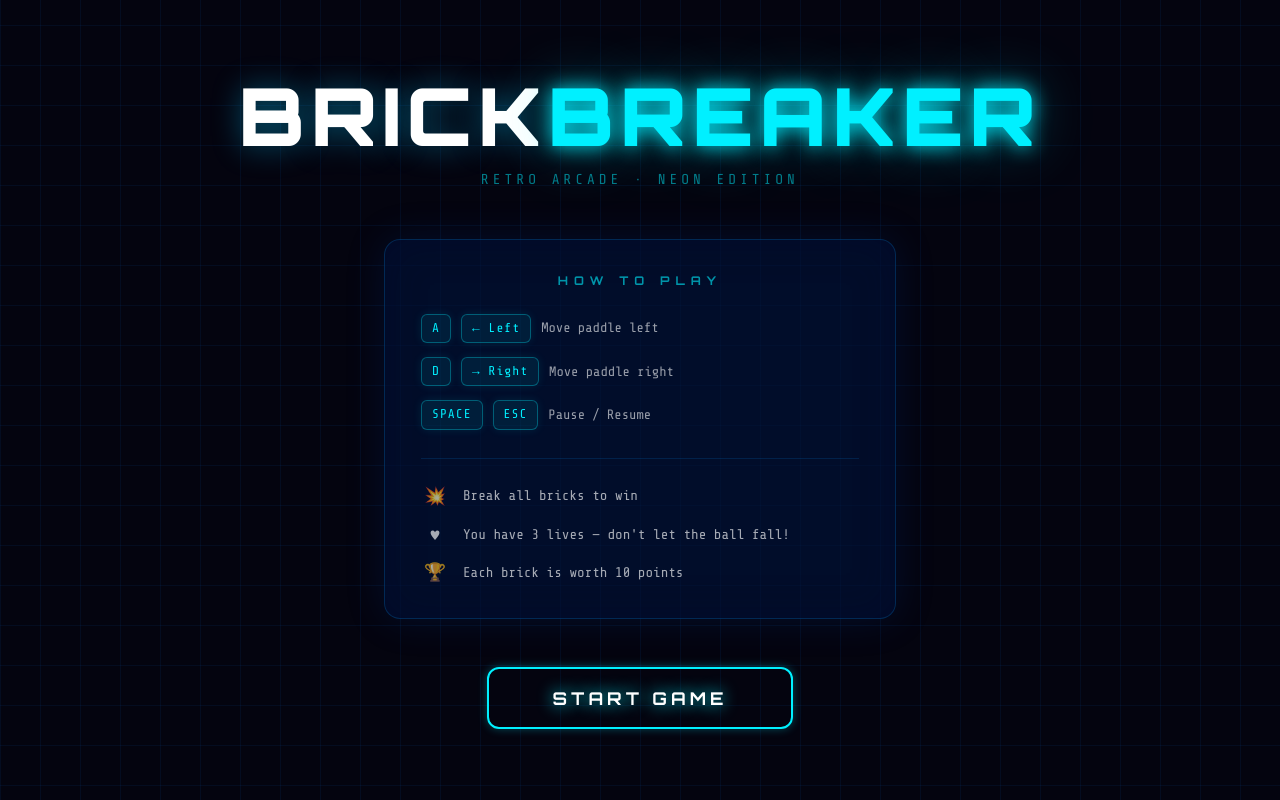
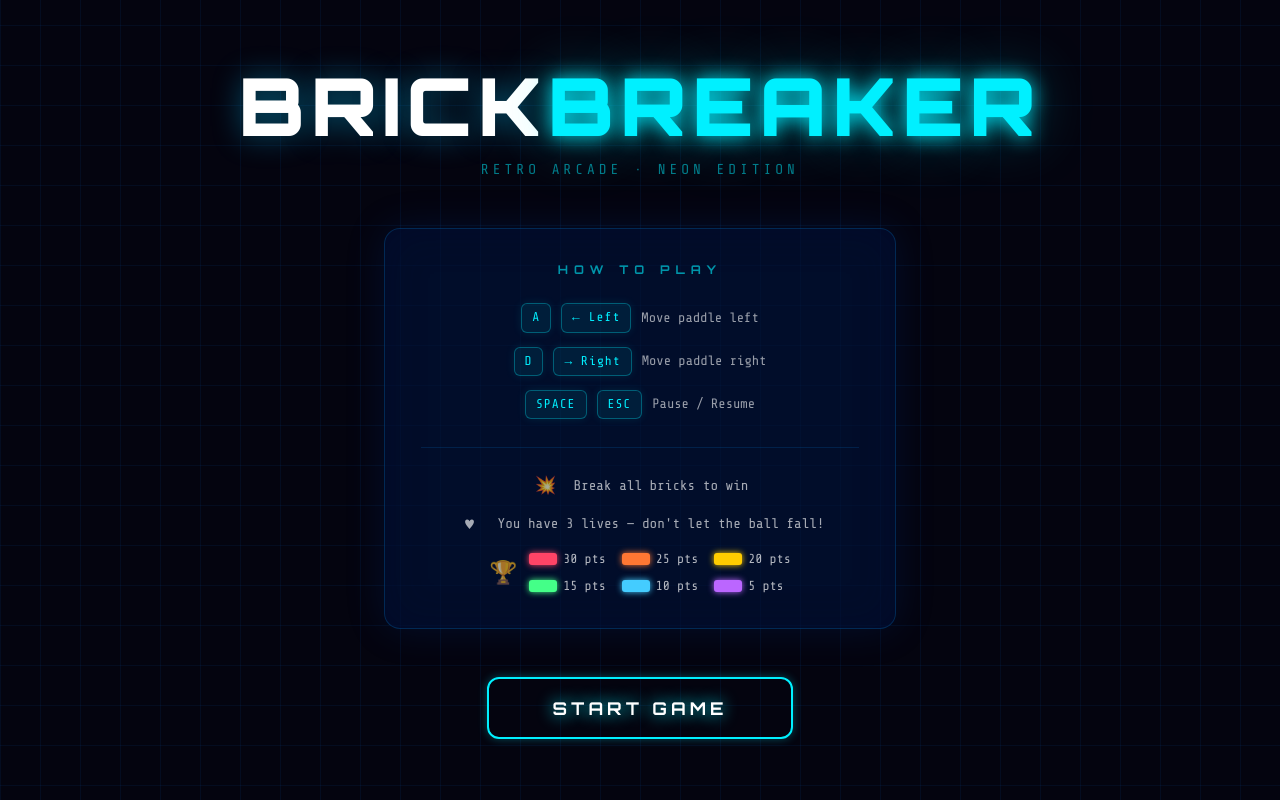
Before and after one commit to banhidiboti/brickbreaker, a Vue app in the folder brick-breaker/: page / in a window 1280 px wide. Built offline with nearby package versions, Linux system fonts and the light colour scheme.

Commit message:
Colors now have different values

```diff
--- a/brick-breaker/src/components/GameCanvas.vue
+++ b/brick-breaker/src/components/GameCanvas.vue
@@ -127,14 +127,18 @@ const drawBall = () => {
   ctx.shadowBlur = 0
 }
 
+// Row 0 = top (red = 30pts) ... Row 5 = bottom (purple = 5pts)
 const BRICK_COLORS = [
-  ['#ff4466', '#cc1133'],
-  ['#ff7733', '#cc4400'],
-  ['#ffcc00', '#cc9900'],
-  ['#44ff88', '#00cc55'],
-  ['#44ccff', '#0099cc'],
-  ['#bb66ff', '#8833cc'],
+  ['#ff4466', '#cc1133'], // row 0 — red    — 30 pts
+  ['#ff7733', '#cc4400'], // row 1 — orange — 25 pts
+  ['#ffcc00', '#cc9900'], // row 2 — yellow — 20 pts
+  ['#44ff88', '#00cc55'], // row 3 — green  — 15 pts
+  ['#44ccff', '#0099cc'], // row 4 — blue   — 10 pts
+  ['#bb66ff', '#8833cc'], // row 5 — purple —  5 pts
 ]
+
+// Points awarded per row index
+const BRICK_POINTS = [30, 25, 20, 15, 10, 5]
 
 const drawBricks = () => {
   for (let c = 0; c < brickColumnCount; c++) {
@@ -210,7 +214,7 @@ const collisionDetection = () => {
       ) {
         ball.value.dy = -ball.value.dy
         b.status = 0
-        score.value += 10
+        score.value += BRICK_POINTS[r] ?? 10 // points based on row color
 
         const remaining = bricks.value.flat().filter(x => x.status === 1).length
         if (remaining === 0) {
--- a/brick-breaker/src/components/WelcomeScreen.css
+++ b/brick-breaker/src/components/WelcomeScreen.css
@@ -1,6 +1,6 @@
 @import url('https://fonts.googleapis.com/css2?family=Orbitron:wght@700;900&family=Share+Tech+Mono&display=swap');
 
-.screen {
+.welcome-screen {
   position: fixed;
   inset: 0;
   background: #04040f;
@@ -11,7 +11,7 @@
   font-family: 'Share Tech Mono', monospace;
 }
 
-.grid {
+.welcome-screen__grid {
   position: absolute;
   inset: 0;
   background-image:
@@ -26,7 +26,7 @@
   to { background-position: 0 40px; }
 }
 
-.content {
+.welcome-screen__content {
   position: relative;
   display: flex;
   flex-direction: column;
@@ -37,11 +37,13 @@
   padding: 0 24px;
 }
 
-.title-block {
+/* ── Title ── */
+
+.welcome-screen__title-block {
   text-align: center;
 }
 
-.title {
+.welcome-screen__title {
   font-family: 'Orbitron', sans-serif;
   font-size: clamp(2.8rem, 8vw, 5rem);
   font-weight: 900;
@@ -51,12 +53,12 @@
   text-shadow: 0 0 30px rgba(0, 200, 255, 0.4);
 }
 
-.accent {
+.welcome-screen__title-accent {
   color: #00f0ff;
   text-shadow: 0 0 20px #00f0ff, 0 0 60px rgba(0, 240, 255, 0.4);
 }
 
-.subtitle {
+.welcome-screen__subtitle {
   color: rgba(0, 240, 255, 0.5);
   font-size: 0.9rem;
   letter-spacing: 4px;
@@ -64,7 +66,9 @@
   text-transform: uppercase;
 }
 
-.how-to-play {
+/* ── How to Play box ── */
+
+.welcome-screen__how-to-play {
   width: 100%;
   background: rgba(0, 20, 60, 0.6);
   border: 1px solid rgba(0, 150, 255, 0.2);
@@ -73,7 +77,7 @@
   box-shadow: 0 0 40px rgba(0, 80, 200, 0.15), inset 0 0 40px rgba(0, 0, 40, 0.3);
 }
 
-.section-title {
+.welcome-screen__section-title {
   font-family: 'Orbitron', sans-serif;
   font-size: 0.75rem;
   letter-spacing: 6px;
@@ -82,7 +86,9 @@
   text-align: center;
 }
 
-.instructions {
+/* ── Controls ── */
+
+.welcome-screen__instructions {
   list-style: none;
   padding: 0;
   margin: 0 0 28px;
@@ -91,14 +97,15 @@
   gap: 14px;
 }
 
-.instructions li {
+.welcome-screen__instructions li {
   display: flex;
   align-items: center;
   gap: 10px;
   flex-wrap: wrap;
+  justify-content: center;
 }
 
-.key {
+.welcome-screen__key {
   display: inline-flex;
   align-items: center;
   justify-content: center;
@@ -113,12 +120,14 @@
   box-shadow: 0 0 10px rgba(0, 240, 255, 0.1);
 }
 
-.desc {
+.welcome-screen__desc {
   color: rgba(255, 255, 255, 0.6);
   font-size: 0.85rem;
 }
 
-.rules {
+/* ── Rules ── */
+
+.welcome-screen__rules {
   border-top: 1px solid rgba(0, 150, 255, 0.15);
   padding-top: 24px;
   display: flex;
@@ -126,22 +135,67 @@
   gap: 12px;
 }
 
-.rule {
+.welcome-screen__rule {
   display: flex;
   align-items: center;
   gap: 14px;
   color: rgba(255, 255, 255, 0.65);
   font-size: 0.88rem;
+  justify-content: center;
 }
 
-.rule-icon {
+.welcome-screen__rule-icon {
   font-size: 1.1rem;
   width: 28px;
   text-align: center;
   flex-shrink: 0;
 }
 
-.start-btn {
+/* ── Brick Scoring ── */
+
+.welcome-screen__scoring-grid {
+  display: grid;
+  grid-template-columns: repeat(3, 1fr);
+  gap: 8px 16px;
+}
+
+.welcome-screen__rule--scoring {
+  display: flex;
+  flex-direction: row !important;
+  align-items: center !important;
+  justify-content: center;
+  gap: 12px;
+}
+
+.welcome-screen__rule--scoring .welcome-screen__rule-icon {
+  font-size: 1.4rem;
+  flex-shrink: 0;
+  display: block;
+}
+
+.welcome-screen__scoring-row {
+  display: flex;
+  align-items: center;
+  gap: 6px;
+}
+
+.welcome-screen__brick-preview {
+  display: inline-block;
+  width: 28px;
+  height: 12px;
+  border-radius: 3px;
+  flex-shrink: 0;
+}
+
+.welcome-screen__brick-points {
+  color: rgba(255, 255, 255, 0.7);
+  font-size: 0.82rem;
+  white-space: nowrap;
+}
+
+/* ── Start Button ── */
+
+.welcome-screen__start-btn {
   position: relative;
   padding: 18px 64px;
   background: transparent;
@@ -153,11 +207,15 @@
   animation: pulse-border 2.5s ease-in-out infinite;
 }
 
-.start-btn:hover {
+.welcome-screen__start-btn:hover {
   transform: translateY(-3px);
 }
 
-.btn-text {
+.welcome-screen__start-btn:hover .welcome-screen__btn-glow {
+  opacity: 1;
+}
+
+.welcome-screen__btn-text {
   position: relative;
   z-index: 1;
   font-family: 'Orbitron', sans-serif;
@@ -168,7 +226,7 @@
   text-shadow: 0 0 16px #00f0ff;
 }
 
-.btn-glow {
+.welcome-screen__btn-glow {
   position: absolute;
   inset: 0;
   background: rgba(0, 240, 255, 0.12);
@@ -177,10 +235,6 @@
   transition: opacity 0.3s;
 }
 
-.start-btn:hover .btn-glow {
-  opacity: 1;
-}
-
 @keyframes pulse-border {
   0%, 100% { box-shadow: 0 0 10px rgba(0, 240, 255, 0.3); }
   50% { box-shadow: 0 0 30px rgba(0, 240, 255, 0.7); }
--- a/brick-breaker/src/components/WelcomeScreen.vue
+++ b/brick-breaker/src/components/WelcomeScreen.vue
@@ -1,56 +1,84 @@
+<script setup>
+import './WelcomeScreen.css'
+
+const emit = defineEmits(['start'])
+const startGame = () => emit('start')
+
+const BRICK_SCORING = [
+  { color: '#ff4466', label: 'Red',    points: 30 },
+  { color: '#ff7733', label: 'Orange', points: 25 },
+  { color: '#ffcc00', label: 'Yellow', points: 20 },
+  { color: '#44ff88', label: 'Green',  points: 15 },
+  { color: '#44ccff', label: 'Blue',   points: 10 },
+  { color: '#bb66ff', label: 'Purple', points:  5 },
+]
+</script>
+
 <template>
-  <div class="screen">
-    <div class="grid" />
+  <div class="welcome-screen">
+    <div class="welcome-screen__grid" />
 
-    <div class="content">
-      <div class="title-block">
-        <h1 class="title">BRICK<span class="accent">BREAKER</span></h1>
-        <p class="subtitle">retro arcade · neon edition</p>
+    <div class="welcome-screen__content">
+      <div class="welcome-screen__title-block">
+        <h1 class="welcome-screen__title">
+          BRICK<span class="welcome-screen__title-accent">BREAKER</span>
+        </h1>
+        <p class="welcome-screen__subtitle">retro arcade · neon edition</p>
       </div>
 
-      <div class="how-to-play">
-        <h2 class="section-title">HOW TO PLAY</h2>
+      <div class="welcome-screen__how-to-play">
+        <h2 class="welcome-screen__section-title">HOW TO PLAY</h2>
 
-        <ul class="instructions">
+        <ul class="welcome-screen__instructions">
           <li>
-            <span class="key">A</span>
-            <span class="key">← Left</span>
-            <span class="desc">Move paddle left</span>
+            <span class="welcome-screen__key">A</span>
+            <span class="welcome-screen__key">← Left</span>
+            <span class="welcome-screen__desc">Move paddle left</span>
           </li>
           <li>
-            <span class="key">D</span>
-            <span class="key">→ Right</span>
-            <span class="desc">Move paddle right</span>
+            <span class="welcome-screen__key">D</span>
+            <span class="welcome-screen__key">→ Right</span>
+            <span class="welcome-screen__desc">Move paddle right</span>
           </li>
           <li>
-            <span class="key">SPACE</span>
-            <span class="key">ESC</span>
-            <span class="desc">Pause / Resume</span>
+            <span class="welcome-screen__key">SPACE</span>
+            <span class="welcome-screen__key">ESC</span>
+            <span class="welcome-screen__desc">Pause / Resume</span>
           </li>
         </ul>
 
-        <div class="rules">
-          <div class="rule">
-            <span class="rule-icon">💥</span>
+        <div class="welcome-screen__rules">
+          <div class="welcome-screen__rule">
+            <span class="welcome-screen__rule-icon">💥</span>
             <span>Break all bricks to win</span>
           </div>
-          <div class="rule">
-            <span class="rule-icon">♥</span>
+          <div class="welcome-screen__rule">
+            <span class="welcome-screen__rule-icon">♥</span>
             <span>You have 3 lives — don't let the ball fall!</span>
           </div>
-          <div class="rule">
-            <span class="rule-icon">🏆</span>
-            <span>Each brick is worth 10 points</span>
+          <div class="welcome-screen__rule welcome-screen__rule--scoring">
+            <span class="welcome-screen__rule-icon">🏆</span>
+            <div class="welcome-screen__scoring-grid">
+              <div
+                v-for="brick in BRICK_SCORING"
+                :key="brick.label"
+                class="welcome-screen__scoring-row"
+              >
+                <span
+                  class="welcome-screen__brick-preview"
+                  :style="{ background: brick.color, boxShadow: `0 0 6px ${brick.color}` }"
+                />
+                <span class="welcome-screen__brick-points">{{ brick.points }} pts</span>
+              </div>
+            </div>
           </div>
         </div>
       </div>
 
-      <button class="start-btn" @click="$emit('start')">
-        <span class="btn-text">START GAME</span>
-        <span class="btn-glow" />
+      <button class="welcome-screen__start-btn" @click="startGame">
+        <span class="welcome-screen__btn-text">START GAME</span>
+        <span class="welcome-screen__btn-glow" />
       </button>
     </div>
   </div>
 </template>
-
-<style scoped src="./WelcomeScreen.css"></style>
```
